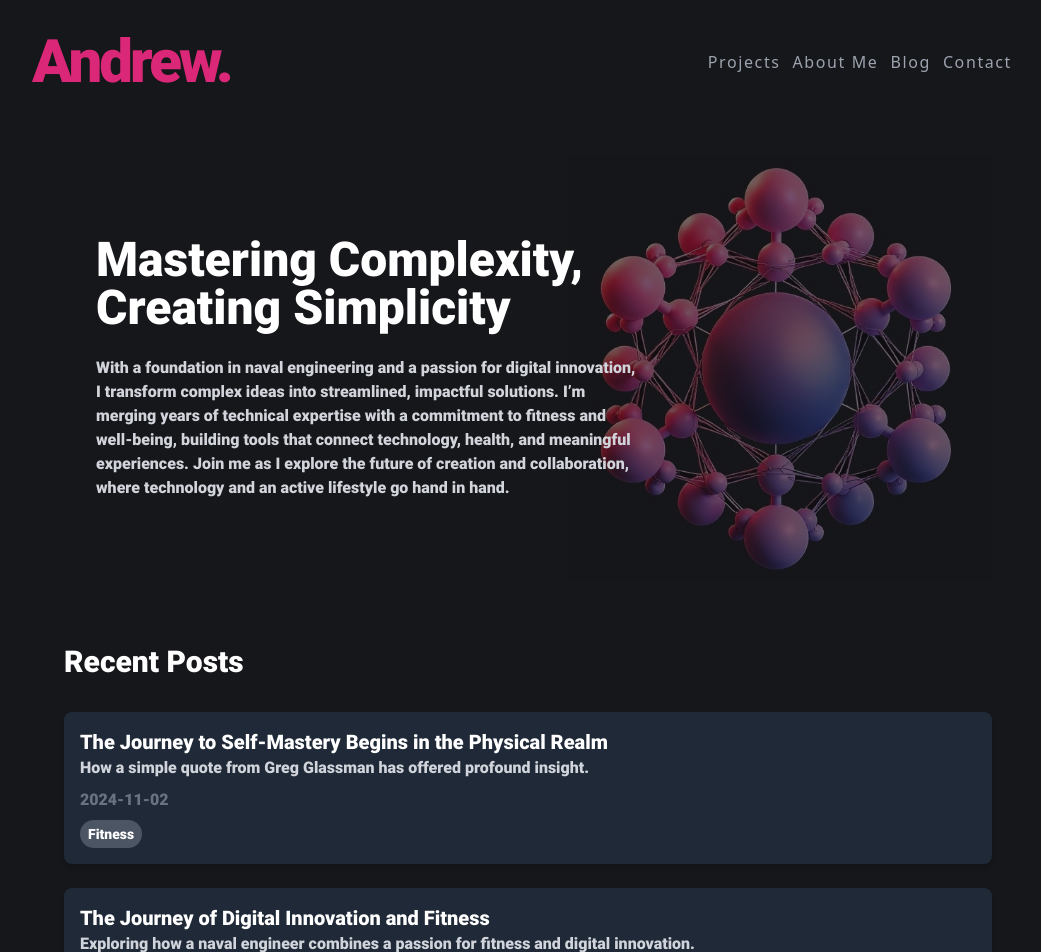
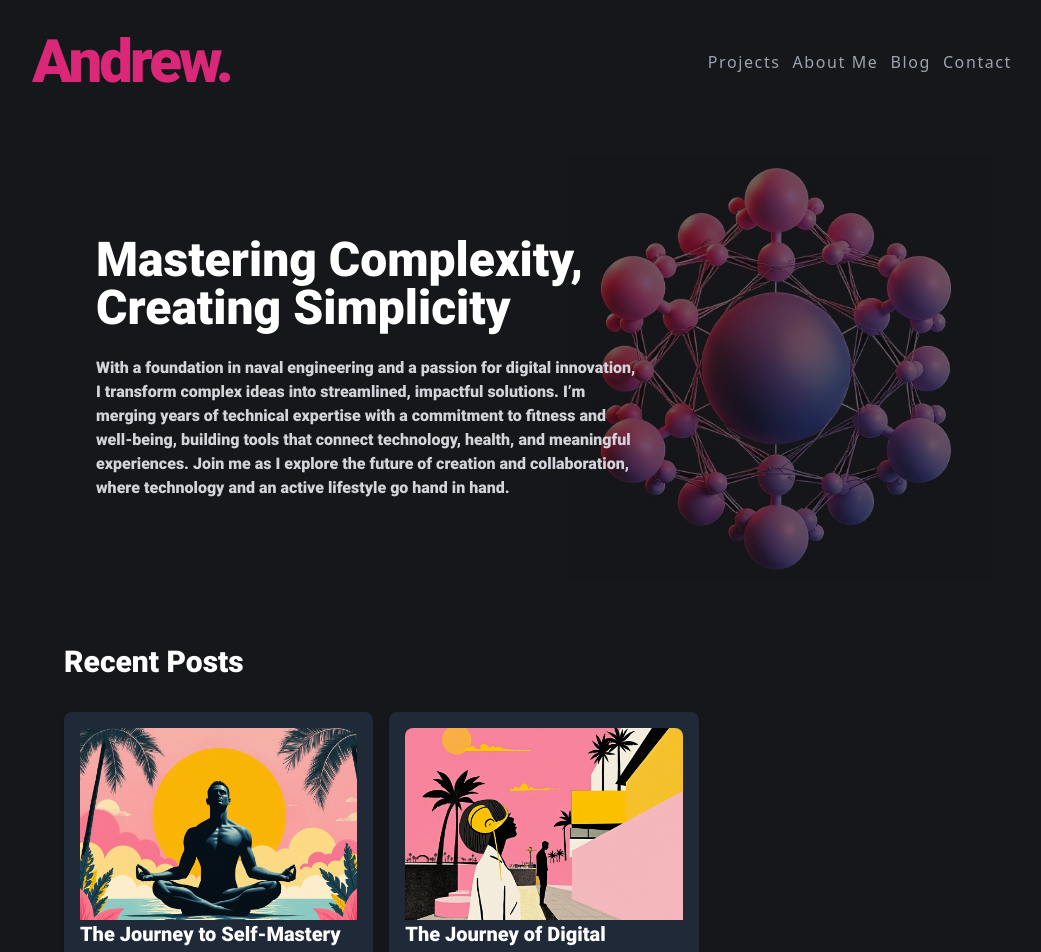
Before and after one commit to AndDavies/fyc, a Next.js app: page / in a window 1280 px wide. Shown: the top 952 px of the page, without its empty margins (112-1153 px from the left). Built offline with nearby package versions, Linux system fonts and the light colour scheme.

Commit message:
Added an image prop to the blog posts

```diff
--- a/app/components/PostCard.tsx
+++ b/app/components/PostCard.tsx
@@ -1,5 +1,6 @@
 import React from 'react';
 import Link from 'next/link';
+import Image from 'next/image';
 
 interface PostCardProps {
   title: string;
@@ -7,11 +8,21 @@ interface PostCardProps {
   excerpt: string;
   slug: string;
   tags: string[];
+  imgUrl: string; // New property for the image URL
 }
 
-const PostCard: React.FC<PostCardProps> = ({ title, date, excerpt, slug, tags }) => {
+const PostCard: React.FC<PostCardProps> = ({ title, date, excerpt, slug, tags, imgUrl }) => {
   return (
-    <div className="bg-gray-800 text-white rounded-lg overflow-hidden shadow-md mb-6 p-4">
+    <div className="relative bg-gray-800 text-white rounded-lg overflow-hidden shadow-md mb-6 p-4 w-full sm:w-1/2 md:w-1/3">
+      <div className="relative w-full h-48 overflow-hidden rounded-t-lg">
+        <Image
+          src={imgUrl}
+          alt={title}
+          className="object-cover transition-transform duration-300 ease-in-out transform hover:scale-110"
+          width={400} // Fixed width for Next.js Image optimization
+          height={400} // Fixed height for Next.js Image optimization
+        />
+      </div>
       <h3 className="text-xl font-bold">
         <Link href={`/posts/${slug}`}>{title}</Link>
       </h3>
--- a/app/page.tsx
+++ b/app/page.tsx
@@ -12,8 +12,8 @@ const Page: React.FC = () => {
       <Hero />
       <section className="mt-16">
         <h2 className="text-3xl font-bold text-white mb-8">Recent Posts</h2>
-        <div>
-          {recentPosts.map(({ slug, title, date, excerpt, tags }) => (
+        <div className="flex flex-wrap gap-4">
+          {recentPosts.map(({ slug, title, date, excerpt, tags, imgUrl }) => (
             <PostCard
               key={slug}
               slug={slug}
@@ -21,6 +21,7 @@ const Page: React.FC = () => {
               date={date}
               excerpt={excerpt}
               tags={tags}
+              imgUrl={imgUrl} // Pass the image URL
             />
           ))}
         </div>
--- a/lib/posts.ts
+++ b/lib/posts.ts
@@ -18,6 +18,7 @@ export function getAllPosts() {
       date: data.date,
       tags: data.tags,
       excerpt: data.excerpt,
+      imgUrl: data.imgUrl,
       slug: fileName.replace(/\.md$/, ''), // Remove ".md" from filename to create slug
     };
   });
--- a/posts/2024-11-02-self-mastery-and-the-physical-province.md
+++ b/posts/2024-11-02-self-mastery-and-the-physical-province.md
@@ -3,6 +3,7 @@ title: "The Journey to Self-Mastery Begins in the Physical Realm"
 date: "2024-11-02"
 tags: ["Fitness"]
 excerpt: "How a simple quote from Greg Glassman has offered profound insight."
+imgUrl: "/images/posts/glassman.jpg"
 ---
 
 "The journey to self-mastery begins in the physical province because that is the easiest place to impart the essential lessons of success and to absorb them."
@@ -13,7 +14,7 @@ Key Takeaways for Your Journey to Self-Mastery:
 - Accept humility as a gift. Every moment of awkwardness is a chance to learn.
 - Surrender to what you can’t control. Trust the process, whether it’s a workout or a prayer.
 
-Years ago, I came across this quote from Greg Glassman. I don’t remember the exact day, but I remember how it hit me. At that point, I was a few years into recovery, a dedicated CrossFitter, and had even stepped into the role of a coach. I’d conquered some big feats in ultra-running, organized a Sunday morning trail-running group rooted in a shared ethos, and had made significant strides forward. Yet what mattered more than my physical accomplishments was the shift from being an unfit, self-centered, insecure mess to someone who could finally appreciate growth and community. Sure, I’d always had a good heart, but for years I had been completely lost.
+<strong>Years ago</strong>, I came across this quote from Greg Glassman. I don’t remember the exact day, but I remember how it hit me. At that point, I was a few years into recovery, a dedicated CrossFitter, and had even stepped into the role of a coach. I’d conquered some big feats in ultra-running, organized a Sunday morning trail-running group rooted in a shared ethos, and had made significant strides forward. Yet what mattered more than my physical accomplishments was the shift from being an unfit, self-centered, insecure mess to someone who could finally appreciate growth and community. Sure, I’d always had a good heart, but for years I had been completely lost.
 
 Recovery was the first pivotal step. It was a spiritual journey for a spiritually sick person, and it was anything but smooth. I tripped, fell, and struggled to establish routines. Meditation felt impossible. Prayers seemed to go unanswered. I wrestled with the spiritual growth I so desperately wanted. Then, this quote hit me like a ton of bricks.
 
--- a/posts/2024-12-05-fitness-and-tech.md
+++ b/posts/2024-12-05-fitness-and-tech.md
@@ -3,6 +3,7 @@ title: "The Journey of Digital Innovation and Fitness"
 date: "2024-11-01"
 tags: ["Fitness", "Technology", "Web Development"]
 excerpt: "Exploring how a naval engineer combines a passion for fitness and digital innovation."
+imgUrl: "/images/posts/journey_of_digital_innovation_and_fitness.jpg"
 ---
 
 With a foundation in naval engineering and a drive for early retirement through aggressive investing, I have set my sights on a new chapter that merges my technical expertise with a commitment to fitness and digital innovation. My journey from the naval world to web development is a testament to the power of persistence and lifelong learning.
```
Also changed, not shown: public/images/posts/glassman.jpg (added), public/images/posts/journey_of_digital_innovation_and_fitness.jpg (added).
